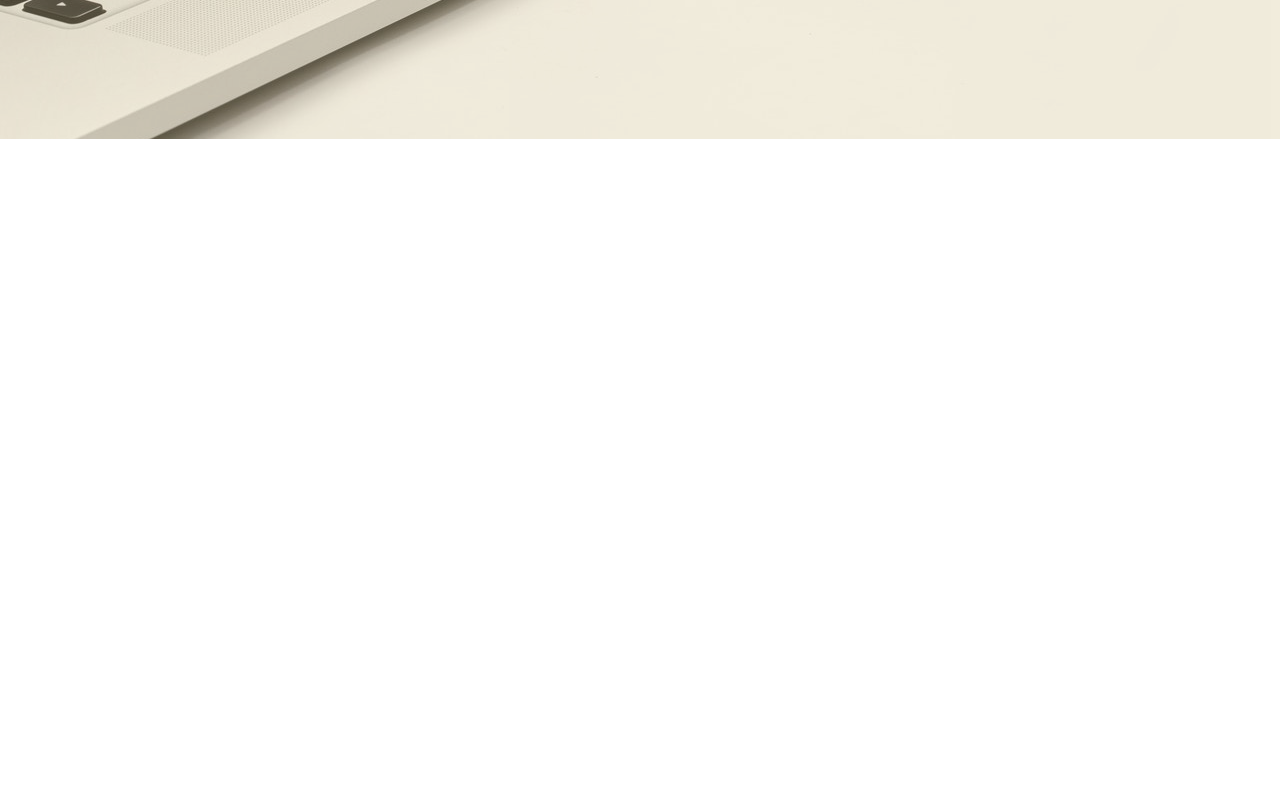
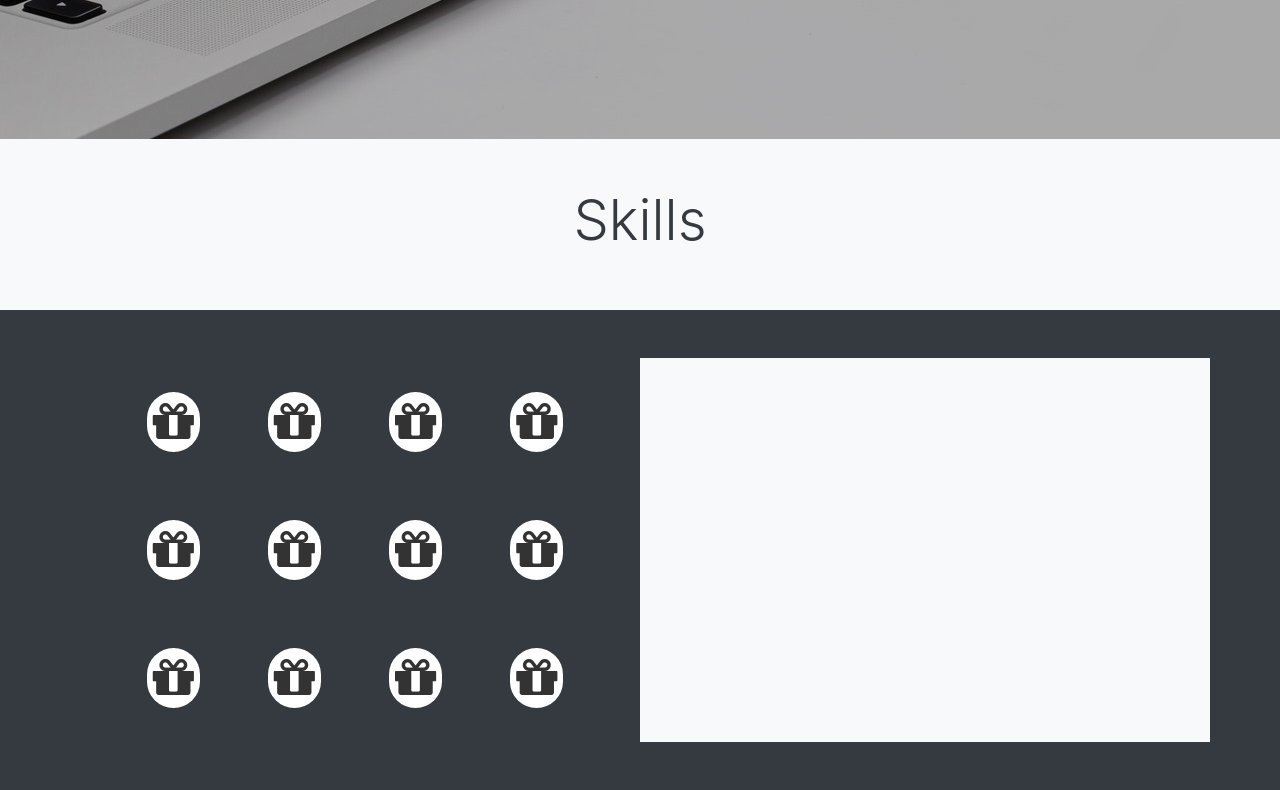
Before and after one commit to jakenielson/bs-resume, a website: page src/index.html in a window 1280 px wide. Shown: the part 561-1351 px from the top of the page. Before the commit the page ends 800 px from the top, so only its background shows below. Drawn offline with nearby package versions, Linux system fonts and the light colour scheme; files that its build step writes are made by us from their sources.

Commit message:
Add skills section (unfinished)

```diff
--- a/src/index.html
+++ b/src/index.html
@@ -16,7 +16,7 @@
       <button class="navbar-toggler" data-toggle="collapse" data-target="#navbarCollapse">
         <span class="navbar-toggler-icon"></span>
       </button>
-      <a href="indeex.html" class="navbar-brand">Jake Nielson</a>
+      <a href="index.html" class="navbar-brand">Jake Nielson</a>
       <div class="collapse navbar-collapse" id="navbarCollapse">
         <ul class="navbar-nav ml-auto">
           <li class="nav-item">
@@ -38,7 +38,7 @@
 
   <!-- ABOUT SECTION -->
   <header id="about-section">
-      <div class="light-overlay">
+    <div class="dark-overlay">
       <div class="home-inner">
         <div class="container">
           <div class="row">
@@ -60,8 +60,72 @@
   </header>
 
   <!-- SKILLS SECTION -->
-    <!-- ICON GRID -->
-    <!-- PICTURE & DESCRIPTION -->
+  <!--TODO: Complete this section -->
+  <section id="skills-section-head" class="bg-light text-dark">
+    <div class="container">
+      <div class="row">
+        <div class="col text-center">
+          <div class="py-5">
+            <h1 class="display-4">Skills</h1>
+          </div>
+        </div>
+      </div>
+    </div>
+  </section>
+
+  <section id="skills-section" class="bg-dark py-5">
+    <div class="container">
+      <div class="row">
+        <div class="col-lg-6 text-center">
+          <div class="d-flex flex-row justify-content-center">
+            <div class="p-4">
+              <i class="fa fa-gift"></i>
+            </div>
+            <div class="p-4">
+              <i class="fa fa-gift"></i>
+            </div>
+            <div class="p-4">
+              <i class="fa fa-gift"></i>
+            </div>
+            <div class="p-4">
+              <i class="fa fa-gift"></i>
+            </div>
+          </div>
+          <div class="d-flex flex-row justify-content-center">
+            <div class="p-4">
+              <i class="fa fa-gift"></i>
+            </div>
+            <div class="p-4">
+              <i class="fa fa-gift"></i>
+            </div>
+            <div class="p-4">
+              <i class="fa fa-gift"></i>
+            </div>
+            <div class="p-4">
+              <i class="fa fa-gift"></i>
+            </div>
+          </div>
+          <div class="d-flex flex-row justify-content-center">
+            <div class="p-4">
+              <i class="fa fa-gift"></i>
+            </div>
+            <div class="p-4">
+              <i class="fa fa-gift"></i>
+            </div>
+            <div class="p-4">
+              <i class="fa fa-gift"></i>
+            </div>
+            <div class="p-4">
+              <i class="fa fa-gift"></i>
+            </div>
+          </div>
+        </div>
+        <div class="col-lg-6 d-none d-lg-block bg-light">
+
+        </div>
+      </div>
+    </div>
+  </section>
 
   <!-- PROJECTS SECTION -->
     <!-- CAROUSEL WITH LINKS -->
--- a/src/scss/style.scss
+++ b/src/scss/style.scss
@@ -1,9 +1,11 @@
-$light-overlay: rgba(238,223,166,0.3);
-$light-color: #EEDFA6;
+$dark-overlay: rgba(0,0,0,0.3);
+$dark-color: #333;
+$light-color: #fff;
+$icon-size:48px;
 
 .navbar{
   border-bottom:$light-color 3px solid;
-  opacity: 0.8;
+  opacity: 0.9;
 }
 
 #about-section {
@@ -12,8 +14,8 @@ $light-color: #EEDFA6;
   background-attachment: fixed;
   min-height: 700px;
 
-  .light-overlay {
-    background-color: $light-overlay;
+  .dark-overlay {
+    background-color: $dark-overlay;
     position: absolute;
     top: 0;
     left: 0;
@@ -25,3 +27,14 @@ $light-color: #EEDFA6;
     padding-top: 150px;
   }
 }
+
+#skills-section {
+  .fa {
+    color: $dark-color;
+    background: $light-color;
+    padding: 6px;
+    margin: 10px;
+    border-radius: 100px;
+    font-size: $icon-size;
+  }
+}
```
Lines whose indentation alone changed are shown as unchanged.
